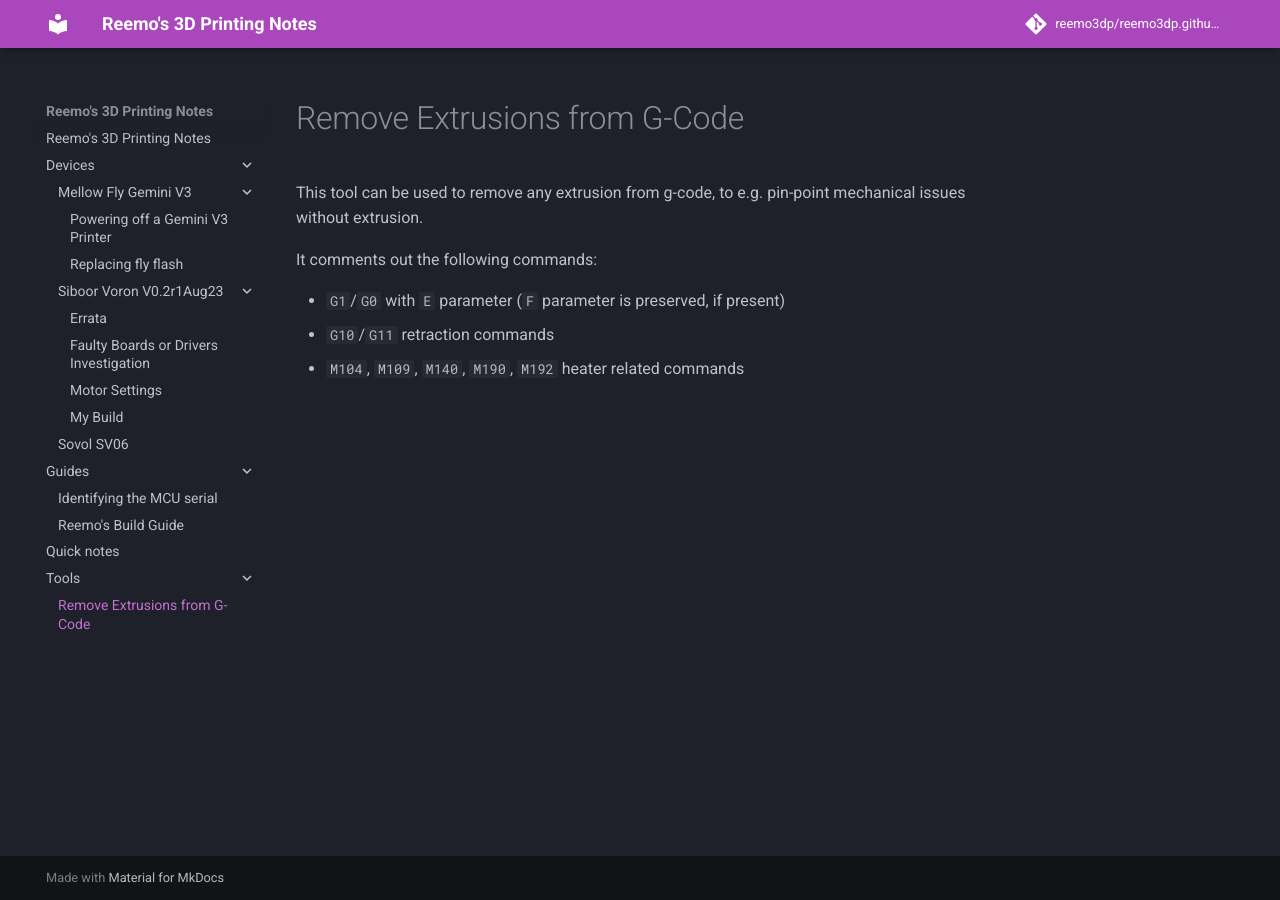
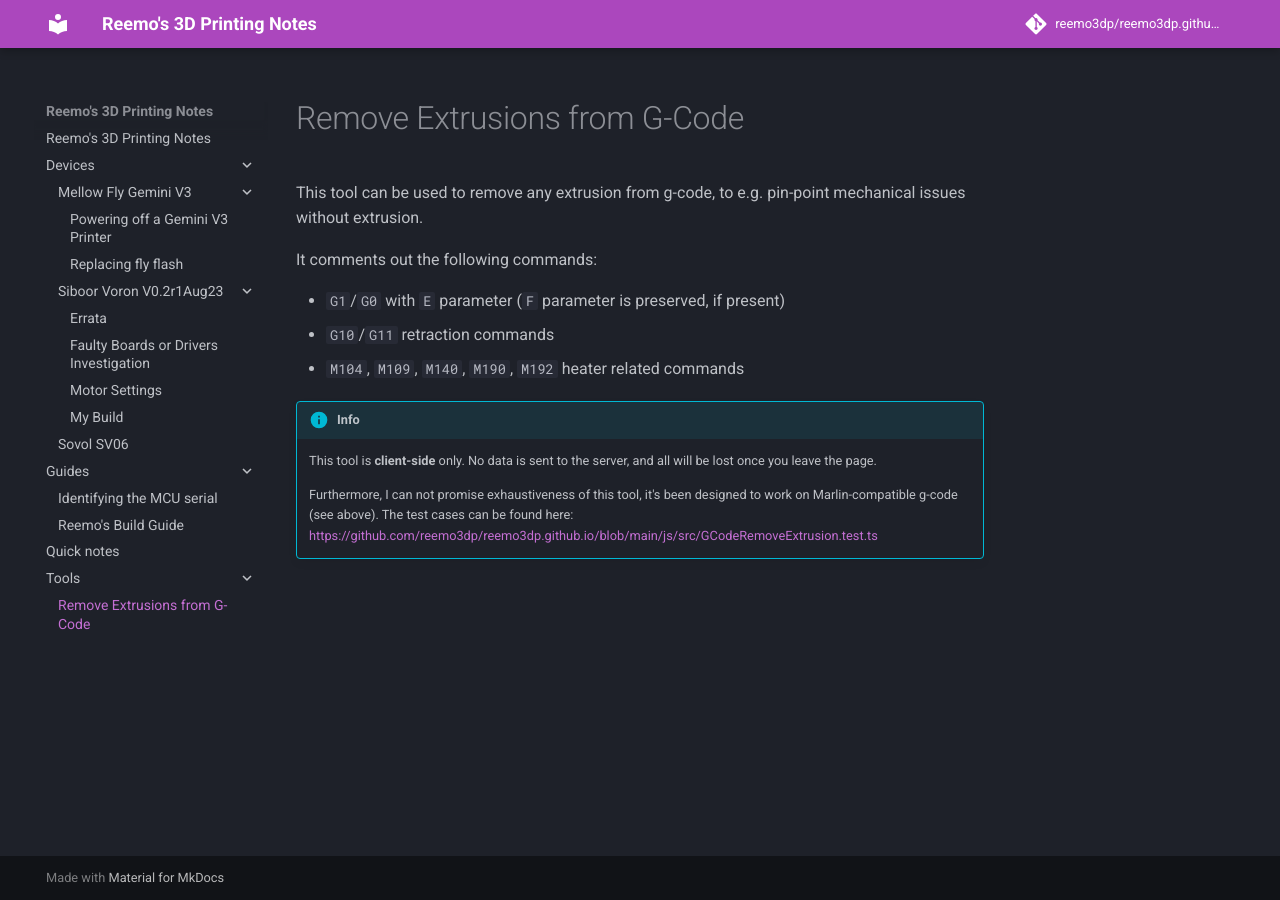
Before and after one commit to reemo3dp/reemo3dp.github.io, an MkDocs documentation site: the page built from docs/tools/extrusion_removal.md, in a window 1280 px wide. Built offline with MkDocs 1.6.1 and Material for MkDocs 9.7.7, drawn with Linux system fonts in a browser that asks for light colours; comment, search, counter and statistics services are not loaded.

Commit message:
Add disclaimer

```diff
--- a/docs/tools/extrusion_removal.md
+++ b/docs/tools/extrusion_removal.md
@@ -8,6 +8,12 @@ It comments out the following commands:
 - `G10`/`G11` retraction commands
 - `M104`, `M109`, `M140`, `M190`, `M192` heater related commands
 
+!!! info
+
+    This tool is **client-side** only. No data is sent to the server, and all will be lost once you leave the page.
+
+    Furthermore, I can not promise exhaustiveness of this tool, it's been designed to work on Marlin-compatible g-code (see above). The test cases can be found here: https://github.com/reemo3dp/reemo3dp.github.io/blob/main/js/src/GCodeRemoveExtrusion.test.ts
+
 <script type="module" src="/assets/js/GCodeRemoveExtrusion.js"></script>
 
 <wizard-remove-extrusions/>
```
